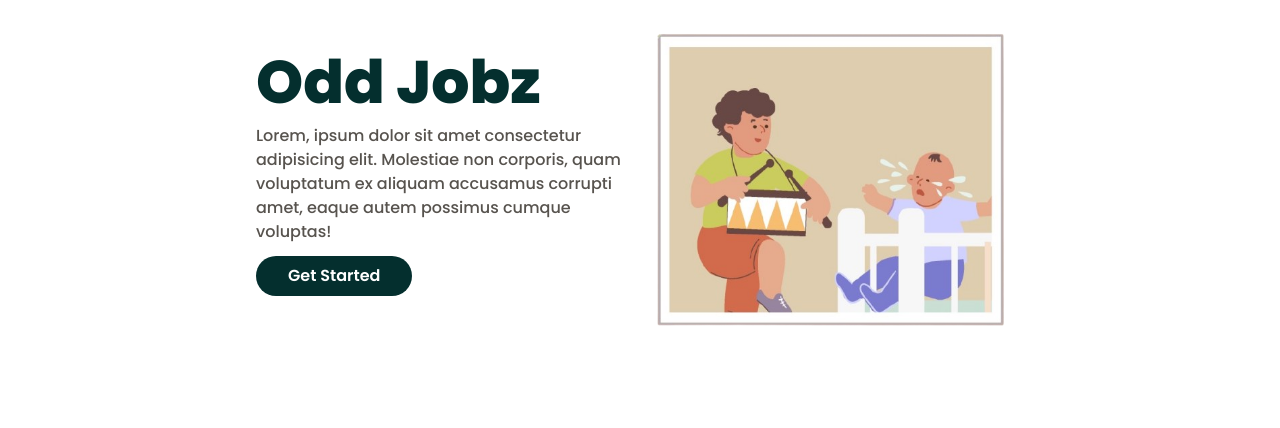
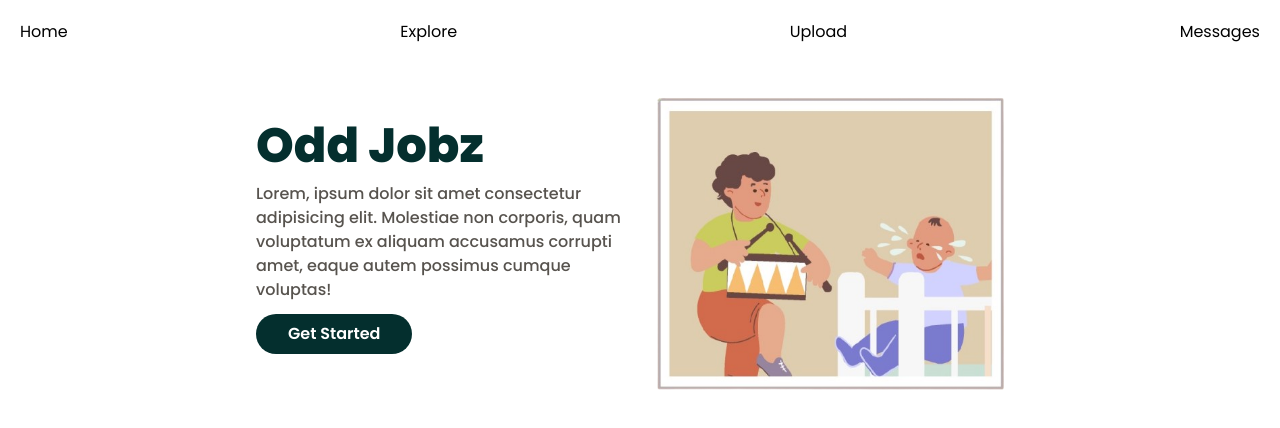
Before and after one commit to alexjr101/odd-jobs, a Next.js app in the folder client/: page / in a window 1280 px wide. Shown: the top 428 px of the page. Built offline with nearby package versions, Linux system fonts and the light colour scheme.

Commit message:
Added the Navbar component

```diff
--- a/client/src/app/layout.tsx
+++ b/client/src/app/layout.tsx
@@ -1,5 +1,6 @@
 import { Poppins } from 'next/font/google';
 import "./globals.css";
+import Navbar from '@/components/Navbar/Navbar';
 
 // If loading a variable font, you don't need to specify the font weight
 const poppins = Poppins({
@@ -17,6 +18,7 @@ export default function RootLayout({
       <body
         className={`${poppins.className} antialiased`}
       >
+        <Navbar />
         {children}
       </body>
     </html>
--- /dev/null
+++ b/client/src/components/Navbar/Navbar.tsx
@@ -0,0 +1,10 @@
+import Link from "next/link";
+
+export default function Navbar() {
+    return <nav className="flex justify-between p-5">
+        <Link href={""}>Home</Link>
+        <Link href={""}>Explore</Link>
+        <Link href={""}>Upload</Link>
+        <Link href={""}>Messages</Link>
+    </nav>
+}
--- a/client/src/components/ui-kit/heading/Heading1.tsx
+++ b/client/src/components/ui-kit/heading/Heading1.tsx
@@ -1,7 +1,7 @@
 import { PropsWithChildren } from "react";
 
 export default function Heading1({children}: PropsWithChildren) {
-    return <h1 className="font-extrabold text-6xl text-teal-950 mb-3">
+    return <h1 className="font-extrabold text-5xl text-teal-950 mb-3">
         {children}
     </h1>
 }
--- a/client/src/components/ui-kit/paragraph/Paragraph.tsx
+++ b/client/src/components/ui-kit/paragraph/Paragraph.tsx
@@ -3,6 +3,7 @@ import { PropsWithChildren } from "react";
 export default function Paragraph({children}: PropsWithChildren) {
     return <p
         className="
+            text-md
             text-stone-600
             font-medium
         "
```
